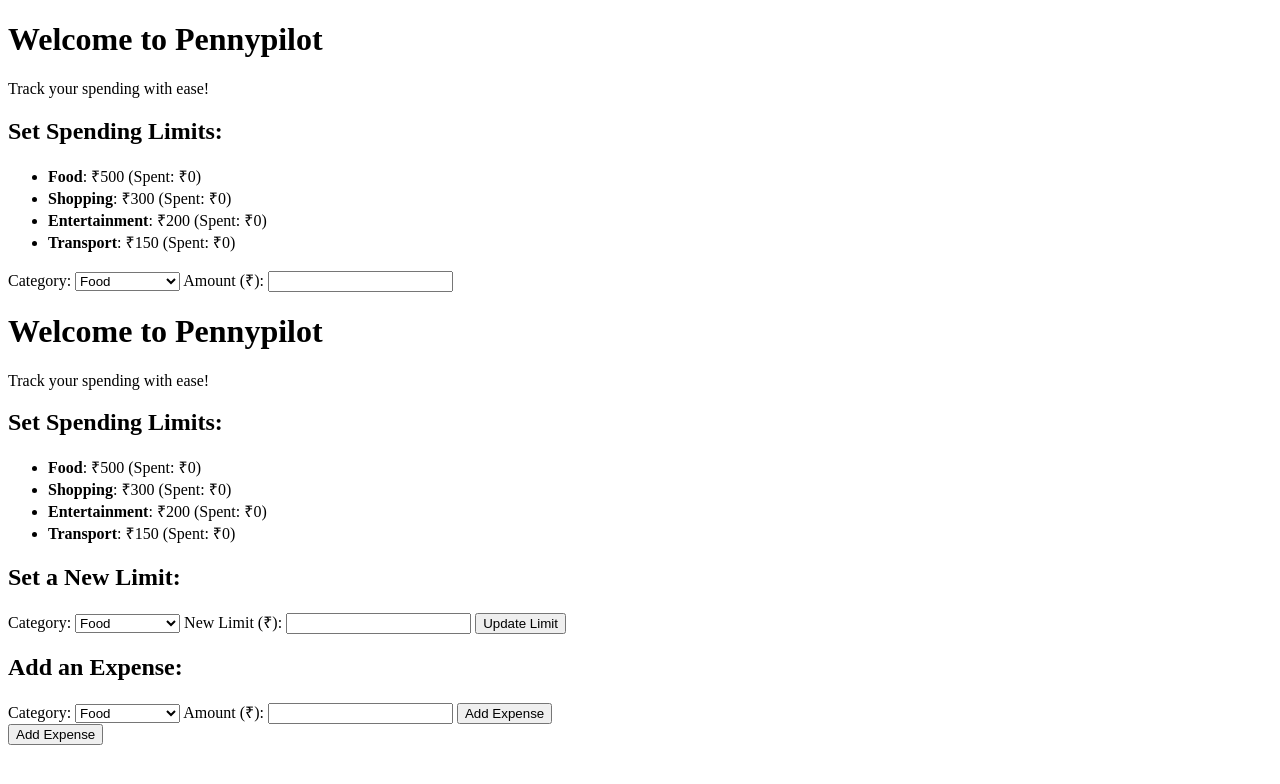
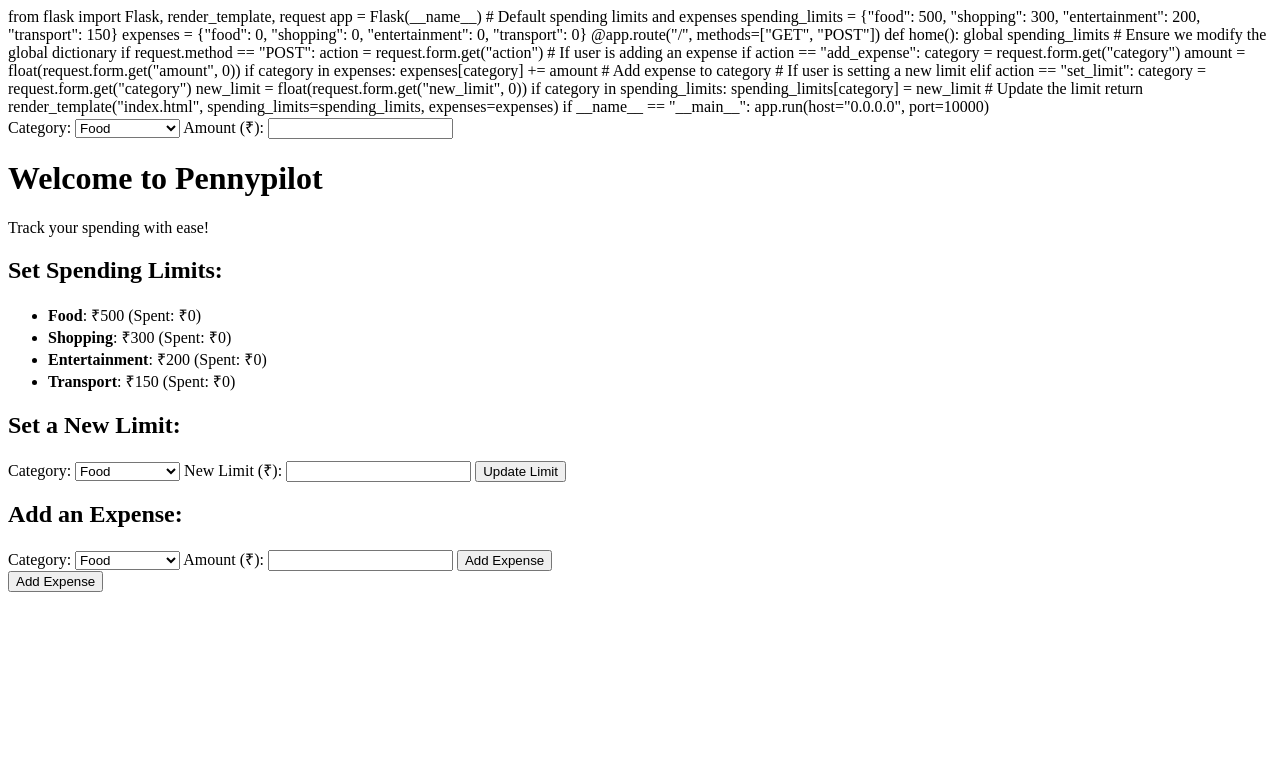
Before and after one commit to yatheeswar2007/pennypilot, a Flask app: page / in a window 1280 px wide. Shown: the top 784 px of the page. Run offline with Flask 3, Linux system fonts and the light colour scheme.

Commit message:
Update index.html

```diff
--- a/templates/index.html
+++ b/templates/index.html
@@ -3,18 +3,39 @@
 <head>
     <meta charset="UTF-8">
     <meta name="viewport" content="width=device-width, initial-scale=1.0">
-    <title>Pennypilot</title>
-</head>
-<body>
-    <h1>Welcome to Pennypilot</h1>
-    <p>Track your spending with ease!</p>
+   from flask import Flask, render_template, request
 
-    <h2>Set Spending Limits:</h2>
-    <ul>
-        {% for category, limit in spending_limits.items() %}
-            <li><strong>{{ category.capitalize() }}</strong>: ₹{{ limit }} (Spent: ₹{{ expenses[category] }})</li>
-        {% endfor %}
-    </ul>
+app = Flask(__name__)
+
+# Default spending limits and expenses
+spending_limits = {"food": 500, "shopping": 300, "entertainment": 200, "transport": 150}
+expenses = {"food": 0, "shopping": 0, "entertainment": 0, "transport": 0}
+
+@app.route("/", methods=["GET", "POST"])
+def home():
+    global spending_limits  # Ensure we modify the global dictionary
+
+    if request.method == "POST":
+        action = request.form.get("action")
+
+        # If user is adding an expense
+        if action == "add_expense":
+            category = request.form.get("category")
+            amount = float(request.form.get("amount", 0))
+            if category in expenses:
+                expenses[category] += amount  # Add expense to category
+
+        # If user is setting a new limit
+        elif action == "set_limit":
+            category = request.form.get("category")
+            new_limit = float(request.form.get("new_limit", 0))
+            if category in spending_limits:
+                spending_limits[category] = new_limit  # Update the limit
+
+    return render_template("index.html", spending_limits=spending_limits, expenses=expenses)
+
+if __name__ == "__main__":
+    app.run(host="0.0.0.0", port=10000)
 
     <form method="POST">
         <label for="category">Category:</label>
```
